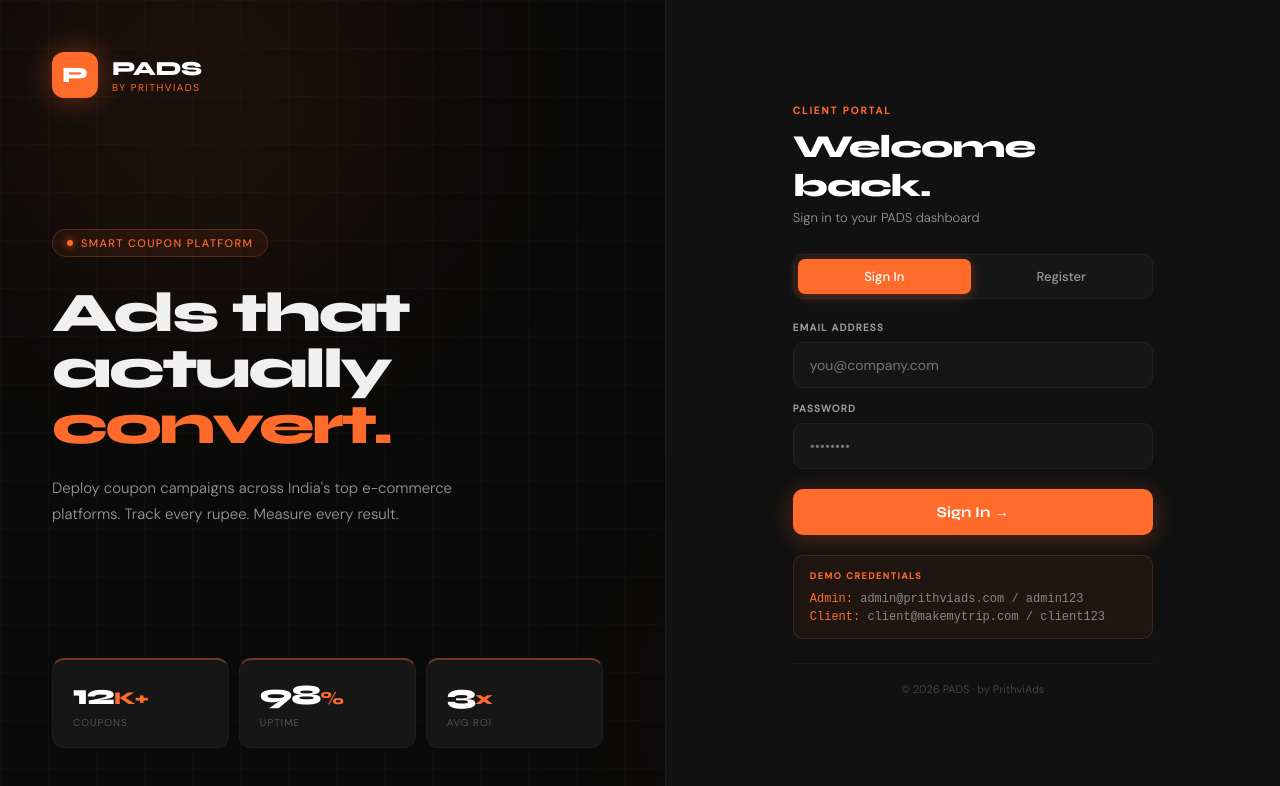
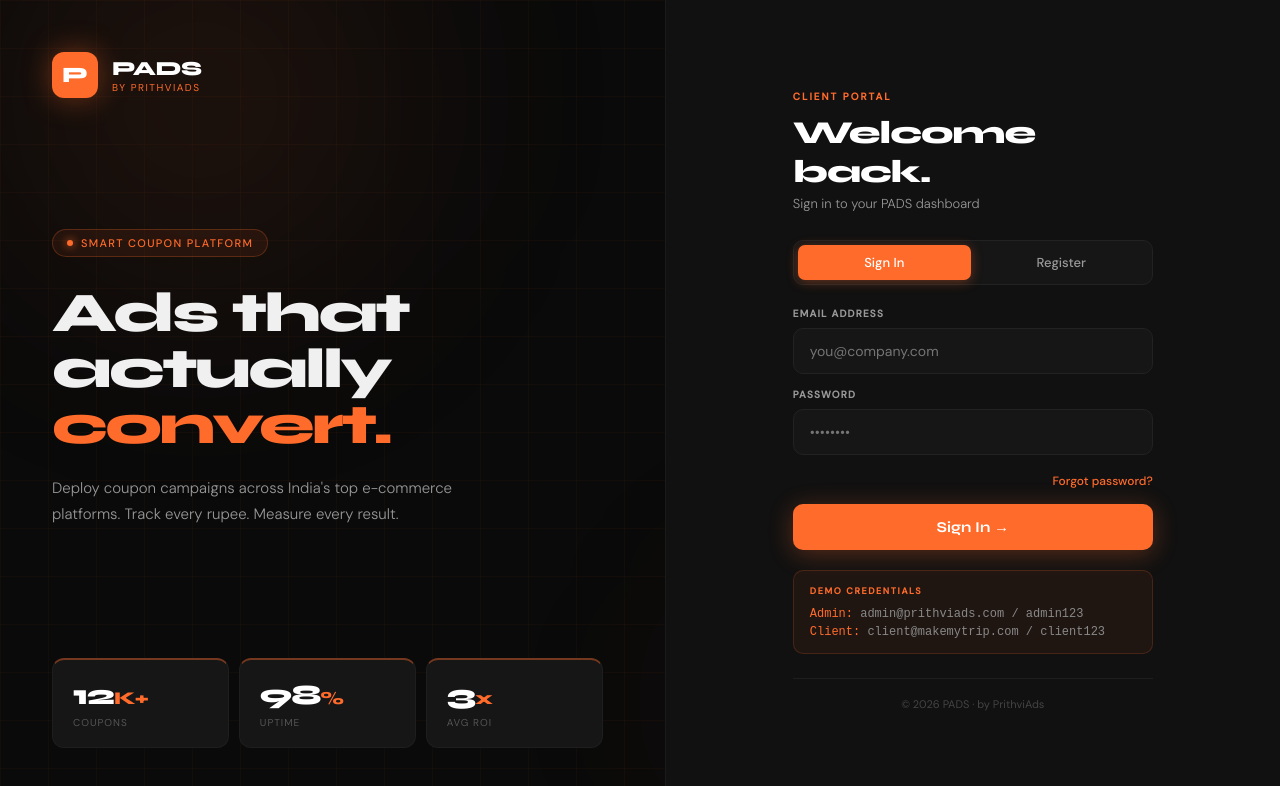
Before and after one commit to PRITHVIADS/prithviads, a Next.js app: page /login in a window 1280 px wide. Shown: the top 786 px of the page. Built offline with nearby package versions, Linux system fonts and the light colour scheme.

Commit message:
fix: add forgot password link

```diff
--- a/src/app/login/page.js
+++ b/src/app/login/page.js
@@ -130,6 +130,14 @@ export default function LoginPage() {
               <label style={S.label}>Password</label>
               <input style={S.input} type="password" placeholder="••••••••" value={form.password} onChange={f('password')} required />
             </div>
+            {mode === 'login' && (
+              <div style={{ textAlign: 'right', marginTop: 6, marginBottom: 8 }}>
+                <span style={{ fontSize: 12, color: '#FF6B2B', cursor: 'pointer', fontWeight: 500 }}
+                  onClick={() => alert('Contact support@prithviads.com to reset your password')}>
+                  Forgot password?
+                </span>
+              </div>
+            )}
 
             {error && <div style={{ color: '#FF6B2B', fontSize: 13, marginBottom: 12, padding: '10px 14px', background: 'rgba(255,107,43,0.08)', borderRadius: 8 }}>{error}</div>}
 
```
